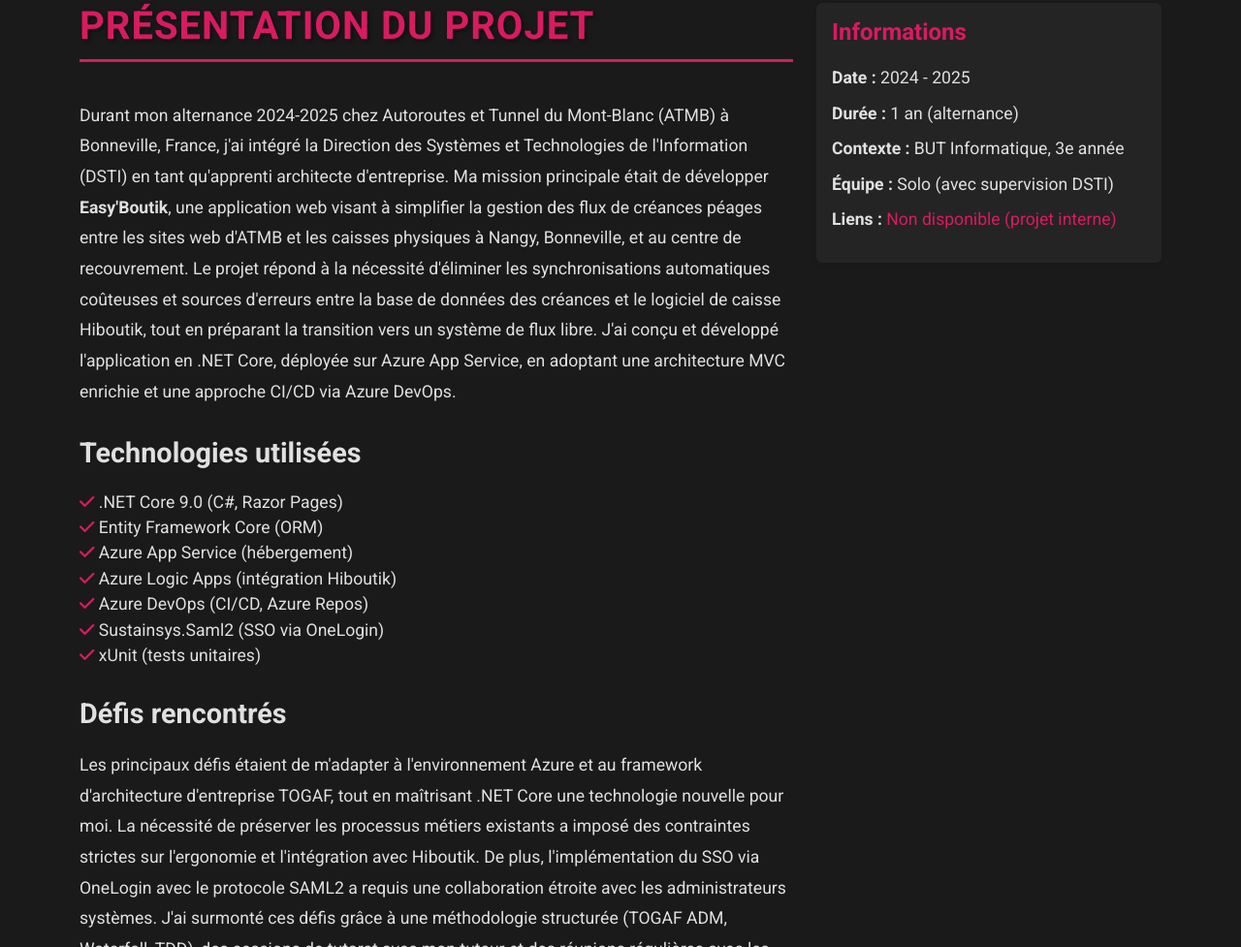
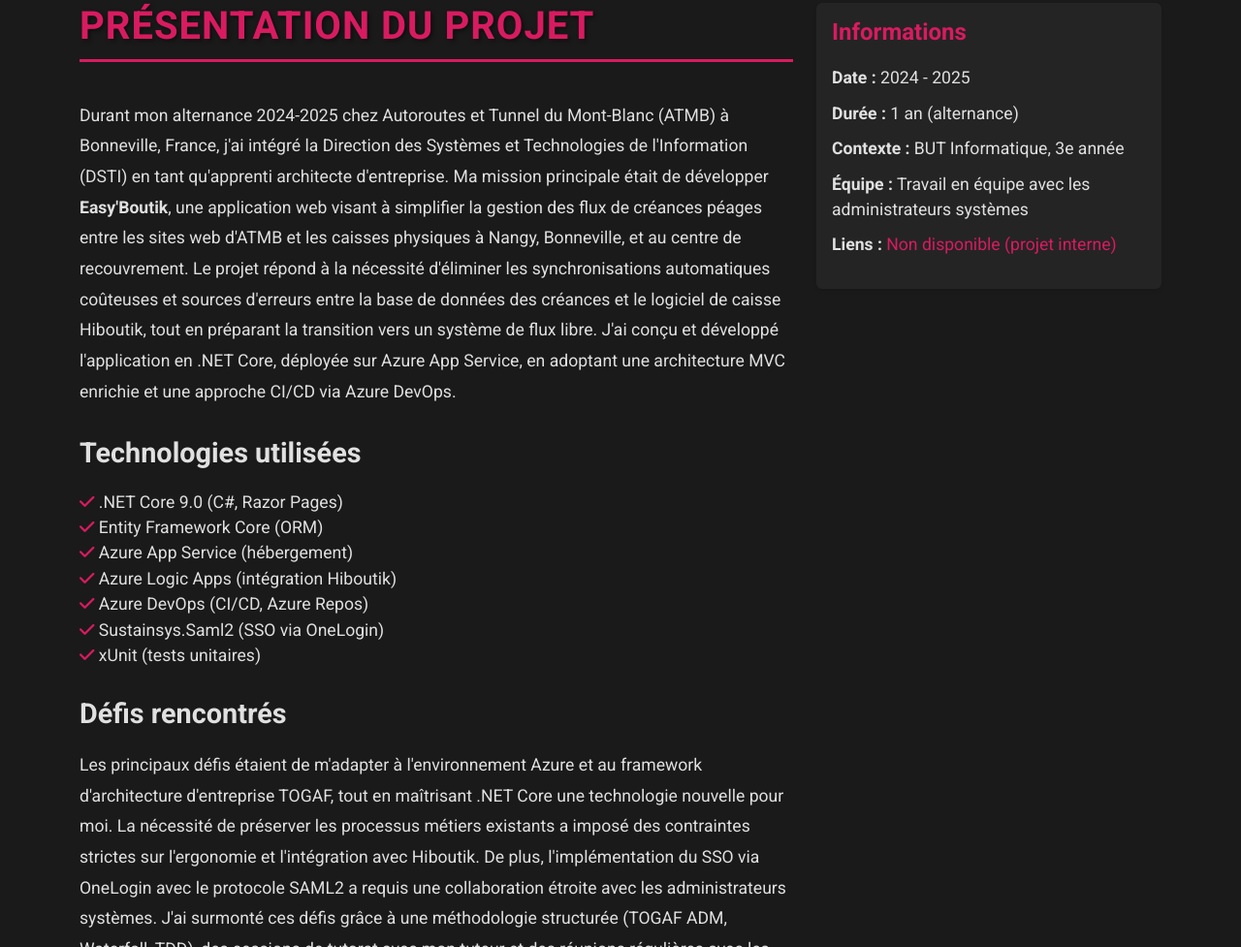
Before and after one commit to Merco74/Merco74.github.io, a plain HTML site: page projet2.html in a window 1280 px wide. Shown: the part 737-1714 px from the top of the page at 97% size. Drawn offline with nearby package versions, Linux system fonts and the light colour scheme.

Commit message:
Update projet2.html

```diff
--- a/projet2.html
+++ b/projet2.html
@@ -73,7 +73,7 @@
                                 <li><strong>Date :</strong> 2024 - 2025</li>
                                 <li><strong>Durée :</strong> 1 an (alternance)</li>
                                 <li><strong>Contexte :</strong> BUT Informatique, 3e année</li>
-                                <li><strong>Équipe :</strong> Solo (avec supervision DSTI)</li>
+                                <li><strong>Équipe :</strong> Travail en équipe avec les administrateurs systèmes</li>
                                 <li><strong>Liens :</strong> <a href="#" target="_blank">Non disponible (projet interne)</a></li>
                             </ul>
                         </div>
```
